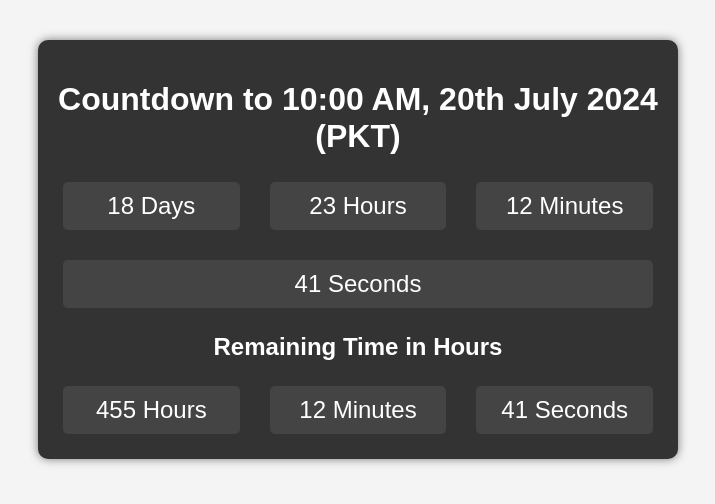
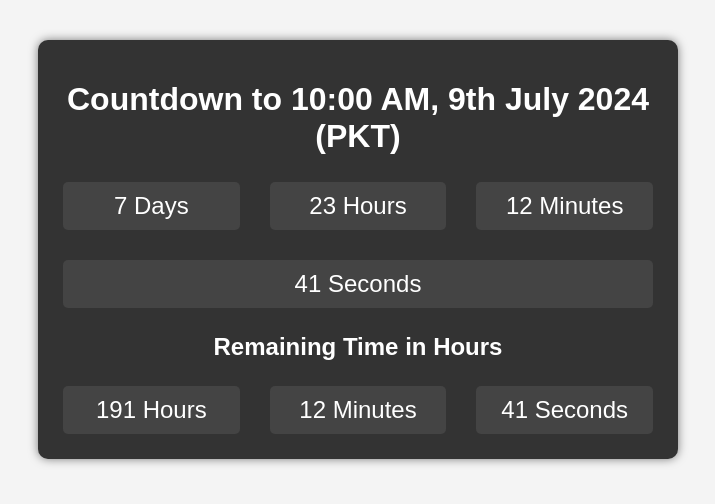
Before and after one commit to Ahmad-Mahboob/Exam_Ending, a plain HTML site: page index.html in a window 1280 px wide. Shown: the whole page, without its empty margins (282-997 px from the left). Drawn offline with Linux system fonts and the light colour scheme.

Commit message:
Update index.html to 9th july

```diff
--- a/index.html
+++ b/index.html
@@ -63,7 +63,7 @@
 </head>
 <body>
     <div id="timer">
-        <h1>Countdown to 10:00 AM, 20th July 2024 (PKT)</h1>
+        <h1>Countdown to 10:00 AM, 9th July 2024 (PKT)</h1>
         <div id="countdown">
             <div><span id="days"></span> Days</div>
             <div><span id="hours"></span> Hours</div>
@@ -79,7 +79,7 @@
     </div>
     <script>
         // Set the date we're counting down to
-        var countDownDate = new Date("July 20, 2024 10:00:00").getTime();
+        var countDownDate = new Date("July 09, 2024 10:00:00").getTime();
 
         // Update the count down every 1 second
         var x = setInterval(function() {
```
